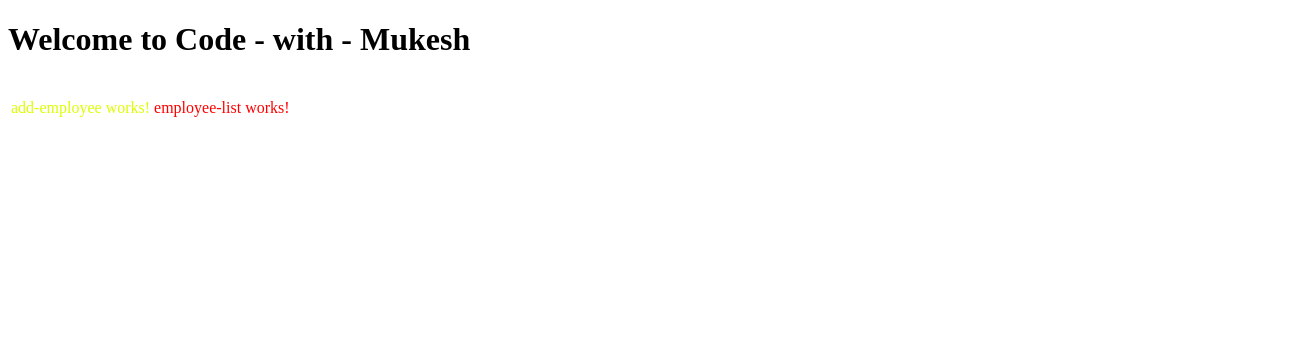
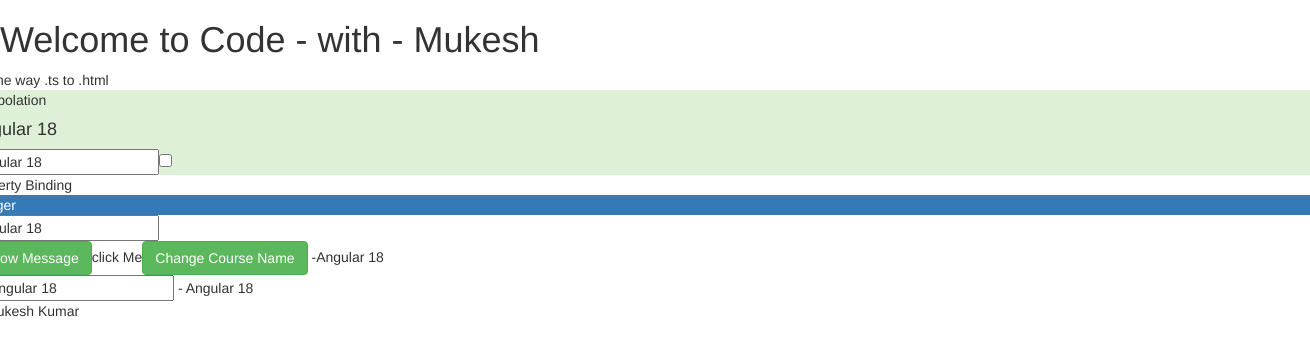
Before and after one commit to code-with-mukesh/angular18-project, an Angular app: page / in a window 1280 px wide. Shown: the top 356 px of the page, 1310 px wide, since content can reach past the window. Built offline with nearby package versions, Linux system fonts and the light colour scheme.

Commit message:
Basic Of Data Binding

```diff
--- a/src/app/app.component.html
+++ b/src/app/app.component.html
@@ -1,7 +1,9 @@
 <h1>Welcome to Code - with - Mukesh</h1>
-<table>
+<app-data-binding></app-data-binding>
+<!-- <table>
     <tr>
         <td><app-add-employee></app-add-employee></td>
         <td><app-employee-list></app-employee-list></td>
+        <td><app-data-binding></app-data-binding></td>
     </tr>
-</table>
+</table> -->
--- a/src/app/app.component.ts
+++ b/src/app/app.component.ts
@@ -2,11 +2,12 @@ import { Component } from '@angular/core';
 import { RouterOutlet } from '@angular/router';
 import { AddEmployeeComponent } from './components/add-employee/add-employee.component';
 import { EmployeeListComponent } from './components/employee-list/employee-list.component';
+import { DataBindingComponent } from './components/data-binding/data-binding.component';
 
 @Component({
   selector: 'app-root',
   standalone: true,
-  imports: [RouterOutlet,AddEmployeeComponent,EmployeeListComponent],
+  imports: [RouterOutlet,AddEmployeeComponent,EmployeeListComponent,DataBindingComponent],
   templateUrl: './app.component.html',
   styleUrl: './app.component.css'
 })
--- /dev/null
+++ b/src/app/components/data-binding/data-binding.component.html
@@ -0,0 +1,36 @@
+<div class="row">
+    <div class="col-4">
+         One way .ts to .html
+    </div>
+    <div class="col-4"></div>
+    <div class="col-4"> </div>
+</div>
+
+<div class="row">
+    <div class="col-6">
+        <div class="row">
+            <div class="col-4 bg-success">
+                interpolation
+                <h4>{{courseName}}</h4>
+                <input type="text" value="{{courseName}}" placeholder="Enter text"/>
+                <input type="{{inputType}}"/>
+            </div>
+            <div class="col-4">
+                property Binding
+                <div [class]="myClassName">Danger</div>
+                <input type="text" [value]="courseName"/>
+            </div>
+            <div class="col-4">
+                <button class="btn btn-success" (click)="showMessage('Welcome to Angular 18')">Show Message</button>
+                <span (click)="showMessage('This is span message')">click Me</span>
+                <button class="btn btn-success" (click)="changeCourrseName()">Change Course Name</button>  -{{courseName}}
+            </div>
+        </div>
+    </div>
+    <div class="col-6">
+       <input type="text" [(ngModel)]="courseName"/> - {{courseName}}
+    </div>
+    <div class="col-6">
+        {{firstName()}}
+    </div>
+</div>
--- /dev/null
+++ b/src/app/components/data-binding/data-binding.component.ts
@@ -0,0 +1,32 @@
+import { Component, signal } from '@angular/core';
+import { FormsModule } from '@angular/forms';
+
+@Component({
+  selector: 'app-data-binding',
+  standalone: true,
+  imports: [FormsModule],
+  templateUrl: './data-binding.component.html',
+  styleUrl: './data-binding.component.css'
+})
+export class DataBindingComponent {
+  //string , number, date, boolean
+  courseName:string="Angular 18";
+  inputType="checkbox";
+
+  myClassName="bg-primary";
+ isIndian=false;
+  rollNumber=123;
+  firstName=signal("Mukesh Kumar");
+  constructor(){
+
+  }
+  changeCourrseName(){
+    this.courseName="React Js";
+    this.firstName.set("Mahesh Kumar");
+  }
+
+  showMessage(message:string){
+    alert(message);
+  }
+
+}
--- a/src/index.html
+++ b/src/index.html
@@ -6,6 +6,7 @@
   <base href="/">
   <meta name="viewport" content="width=device-width, initial-scale=1">
   <link rel="icon" type="image/x-icon" href="favicon.ico">
+  <link rel="stylesheet" href="https://maxcdn.bootstrapcdn.com/bootstrap/3.4.1/css/bootstrap.min.css">
 </head>
 <body>
   <app-root></app-root>
```
Also changed, not shown: src/app/components/data-binding/data-binding.component.css (added), src/notes.txt, 1 other file (tests, documents, lock files or other folders).
